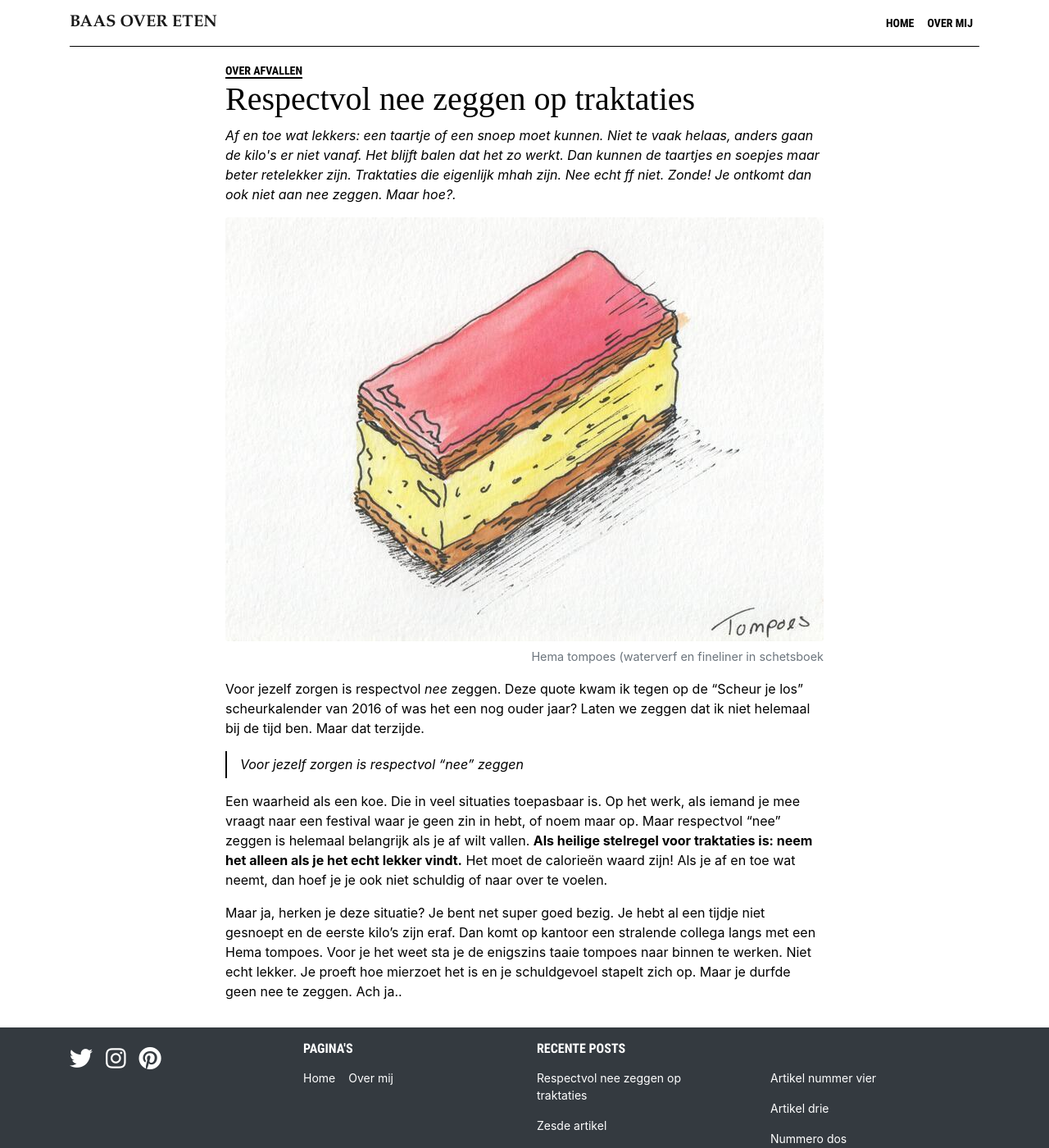
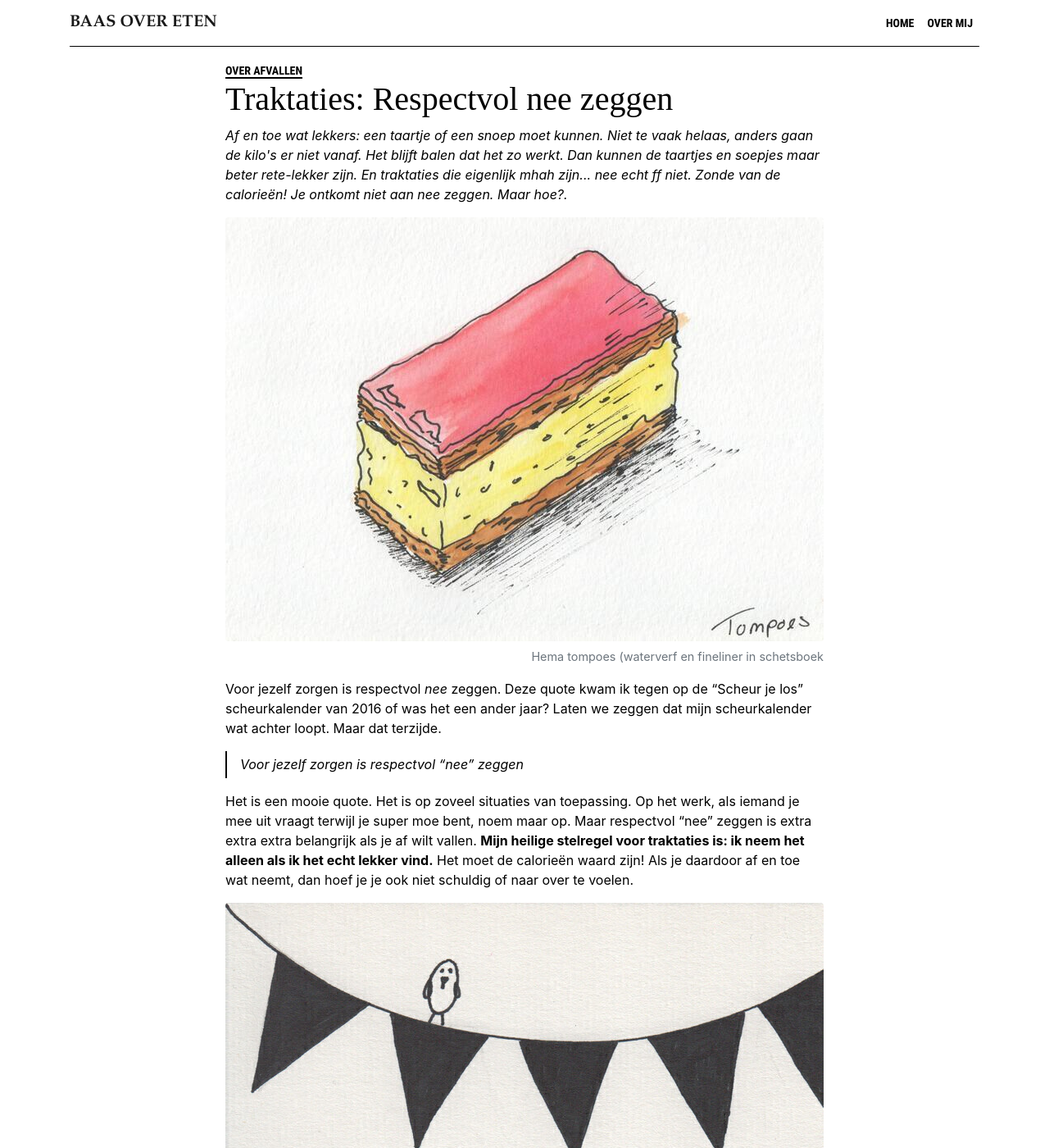
Before and after one commit to BaasLimited/baasovereten.github.io, a Jekyll site: the page built from _posts/2020-10-04-nee-zeggen.md, in a window 1280 px wide and 1400 px high. Shown: the whole window at 82% size. Built offline with Jekyll 4.4.1, drawn with Linux system fonts in a browser that asks for light colours; some web fonts are replaced; some of the changed text lies outside the part shown.

Commit message:
Update 2020-10-04-nee-zeggen.md

```diff
--- a/_posts/2020-10-04-nee-zeggen.md
+++ b/_posts/2020-10-04-nee-zeggen.md
@@ -1,18 +1,20 @@
 ---
-title:      "Respectvol nee zeggen op traktaties"
+title:      "Traktaties: Respectvol nee zeggen"
 date:       2020-10-04 14:00:00 +0200
 tag:        "Over afvallen"
 category:   "over-afvallen"
 image:      /uploads/tompoes.jpg
 caption:    "Hema tompoes (waterverf en fineliner in schetsboek"
-excerpt:    "Af en toe wat lekkers: een taartje of een snoep moet kunnen. Niet te vaak helaas, anders gaan de kilo's er niet vanaf. Het blijft balen dat het zo werkt. Dan kunnen de taartjes en soepjes maar beter retelekker zijn. Traktaties die eigenlijk mhah zijn. Nee echt ff niet. Zonde! Je ontkomt dan ook niet aan nee zeggen. Maar hoe?."
+excerpt:    "Af en toe wat lekkers: een taartje of een snoep moet kunnen. Niet te vaak helaas, anders gaan de kilo's er niet vanaf. Het blijft balen dat het zo werkt. Dan kunnen de taartjes en soepjes maar beter rete-lekker zijn. En traktaties die eigenlijk mhah zijn... nee echt ff niet. Zonde van de calorieën! Je ontkomt niet aan nee zeggen. Maar hoe?."
 published:  true
 ---
 
-Voor jezelf zorgen is respectvol *nee* zeggen. Deze quote kwam ik tegen op de "Scheur je los" scheurkalender van 2016 of was het een nog ouder jaar? Laten we zeggen dat ik niet helemaal bij de tijd ben. Maar dat terzijde.
+Voor jezelf zorgen is respectvol *nee* zeggen. Deze quote kwam ik tegen op de "Scheur je los" scheurkalender van 2016 of was het een ander jaar? Laten we zeggen dat mijn scheurkalender wat achter loopt. Maar dat terzijde.
 
 > Voor jezelf zorgen is respectvol "nee" zeggen
 
-Een waarheid als een koe. Die in veel situaties toepasbaar is. Op het werk, als iemand je mee vraagt naar een festival waar je geen zin in hebt, of noem maar op. Maar respectvol "nee" zeggen is helemaal belangrijk als je af wilt vallen. **Als heilige stelregel voor traktaties is: neem het alleen als je het echt lekker vindt.** Het moet de calorieën waard zijn! Als je af en toe wat neemt, dan hoef je je ook niet schuldig of naar over te voelen.
+Het is een mooie quote. Het is op zoveel situaties van toepassing. Op het werk, als iemand je mee uit vraagt terwijl je super moe bent, noem maar op. Maar respectvol "nee" zeggen is extra extra extra belangrijk als je af wilt vallen. **Mijn heilige stelregel voor traktaties is: ik neem het alleen als ik het echt lekker vind.** Het moet de calorieën waard zijn! Als je daardoor af en toe wat neemt, dan hoef je je ook niet schuldig of naar over te voelen.
+
+{% include image.html url="/uploads/hoera.jpg" description="Vlaggetjes & hoera! (permanente stift in schetsboekje" %}
 
 Maar ja, herken je deze situatie? Je bent net super goed bezig. Je hebt al een tijdje niet gesnoept en de eerste kilo's zijn eraf. Dan komt op kantoor een stralende collega langs met een Hema tompoes. Voor je het weet sta je de enigszins taaie tompoes naar binnen te werken. Niet echt lekker. Je proeft hoe mierzoet het is en je schuldgevoel stapelt zich op. Maar je durfde geen nee te zeggen. Ach ja..
```
